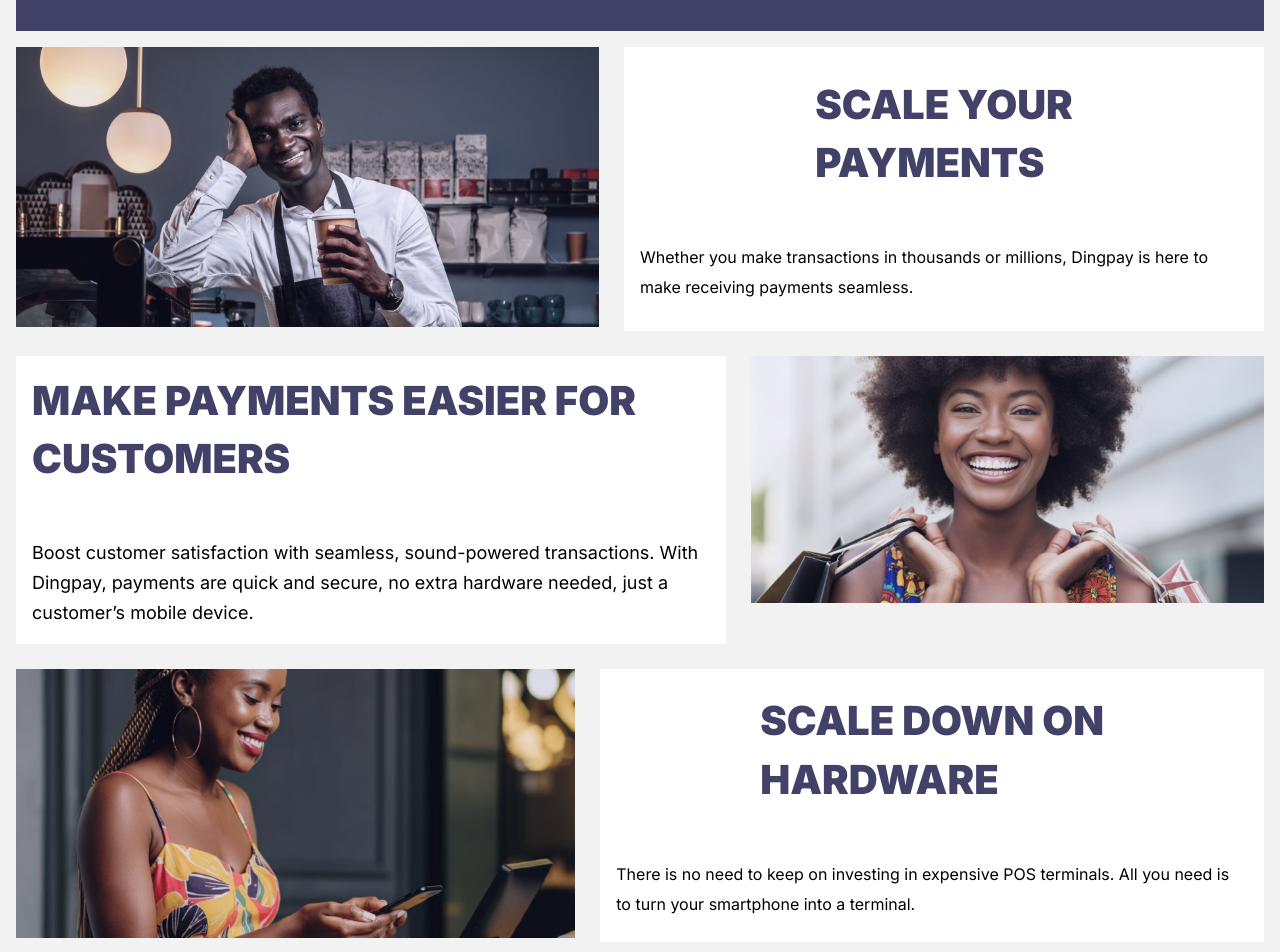
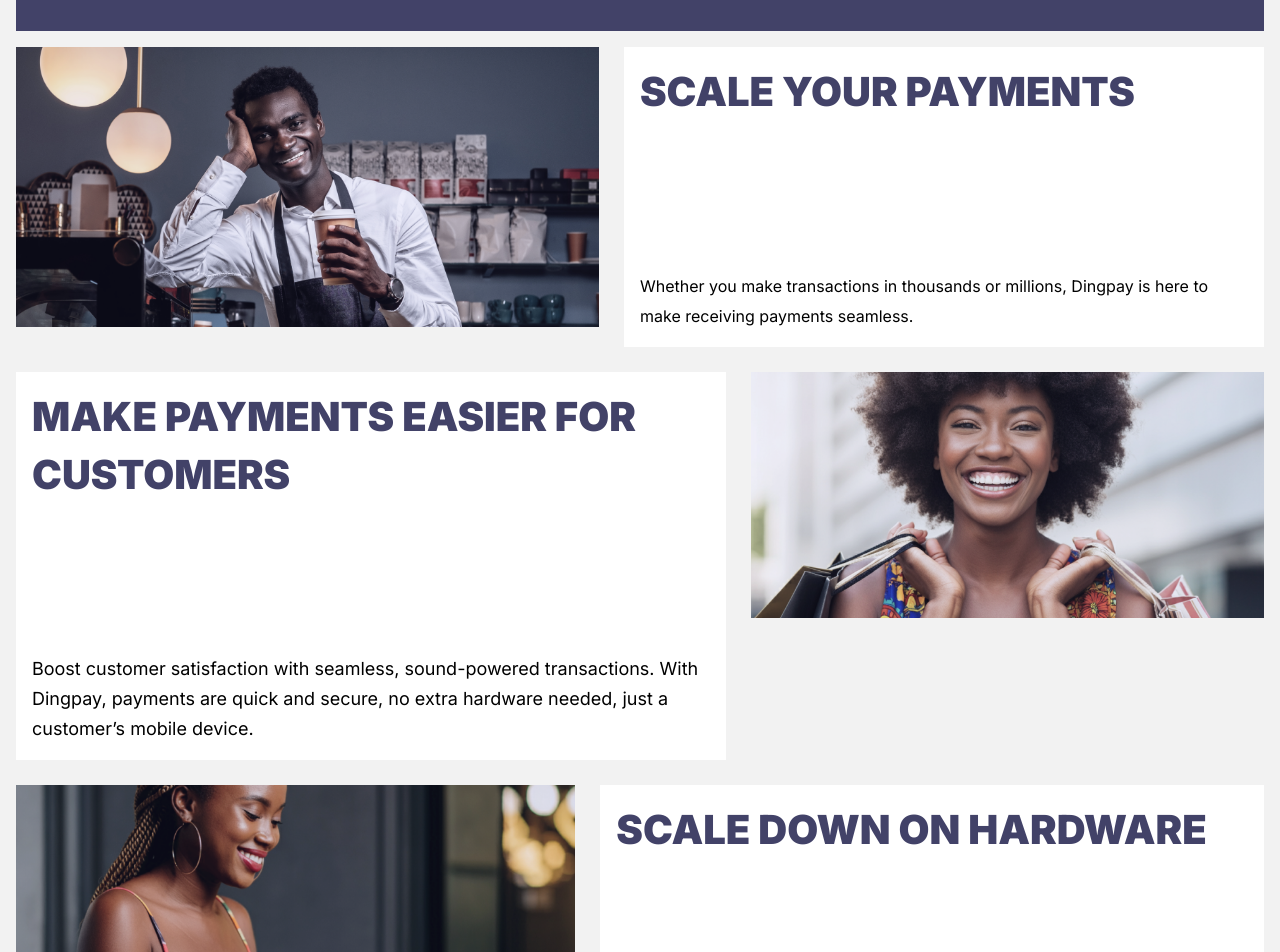
Before and after one commit to oluwatobicode/ding-pay, a React (Vite) app: page /business in a window 1280 px wide. Shown: the part 660-1612 px from the top of the page. Built offline with nearby package versions, Linux system fonts and the light colour scheme.

Commit message:
UI-UPDATE:mini changes

```diff
--- a/src/Ui/bussiness/Features.css
+++ b/src/Ui/bussiness/Features.css
@@ -12,13 +12,6 @@
 .feature-img-s {
   width: 100%;
 }
-
-/* .feature-img-s {
-  /* max-width: 600px;
-
-}
-
-*/
 
 .card-image-left {
   width: 65%;
@@ -60,20 +53,16 @@
   display: block;
 }
 
-.card-text-left-details {
+.card-text-left-details-bussiness {
   display: flex;
   flex-direction: column;
-  gap: 50px;
-  align-items: center;
-  justify-content: center;
+  gap: 150px;
 }
 
-.card-text-right-details {
+.card-text-right-details-bussiness {
   display: flex;
   flex-direction: column;
-  gap: 50px;
-  align-items: center;
-  justify-content: center;
+  gap: 150px;
 }
 
 .card-text-left-business h1 {
@@ -187,6 +176,18 @@
     align-items: unset;
     justify-content: unset;
   }
+
+  .card-text-left-details-bussiness {
+    display: flex;
+    flex-direction: column;
+    gap: 50px;
+  }
+
+  .card-text-right-details-bussiness {
+    display: flex;
+    flex-direction: column;
+    gap: 50px;
+  }
 }
 
 /* phones */
@@ -214,6 +215,18 @@
     font-size: 28px;
     line-height: 31.9px;
   }
+
+  .card-text-left-details-bussiness {
+    display: flex;
+    flex-direction: column;
+    gap: 50px;
+  }
+
+  .card-text-right-details-bussiness {
+    display: flex;
+    flex-direction: column;
+    gap: 50px;
+  }
 }
 
 @media screen and (max-width: 400px) {
@@ -238,6 +251,18 @@
   .card-text-right h1 {
     font-size: 28px;
     line-height: 31.9px;
+  }
+
+  .card-text-left-details-bussiness {
+    display: flex;
+    flex-direction: column;
+    gap: 50px;
+  }
+
+  .card-text-right-details-bussiness {
+    display: flex;
+    flex-direction: column;
+    gap: 50px;
   }
 }
 
@@ -280,4 +305,16 @@
     font-size: 16px;
     line-height: 24px;
   }
+
+  .card-text-left-details-bussiness {
+    display: flex;
+    flex-direction: column;
+    gap: 50px;
+  }
+
+  .card-text-right-details-bussiness {
+    display: flex;
+    flex-direction: column;
+    gap: 50px;
+  }
 }
--- a/src/Ui/bussiness/Features.tsx
+++ b/src/Ui/bussiness/Features.tsx
@@ -13,12 +13,9 @@
               alt="bussiness-one-image"
             />
           </div>
-          <div className="card-text-left">
-            <div className="card-text-left-details">
-              <h1>
-                scale your
-                <span className="card-text-left-bussiness-block">payments</span>
-              </h1>
+          <div className="card-text-left-business">
+            <div className="card-text-left-details-bussiness">
+              <h1>scale your payments</h1>
               <p>
                 Whether you make transactions in thousands or millions, Dingpay
                 is here to make receiving payments seamless.
@@ -29,7 +26,7 @@
 
         <div className="card-right">
           <div className="card-text-right">
-            <div className="card-text-right-details">
+            <div className="card-text-right-details-bussiness">
               <h1>Make payments easier for customers</h1>
               <p>
                 Boost customer satisfaction with seamless, sound-powered
@@ -57,11 +54,8 @@
             />
           </div>
           <div className="card-text-left-business">
-            <div className="card-text-left-details">
-              <h1>
-                Scale down on{" "}
-                <span className="card-text-left-bussiness-block">hardware</span>
-              </h1>
+            <div className="card-text-left-details-bussiness">
+              <h1>Scale down on hardware</h1>
               <p>
                 There is no need to keep on investing in expensive POS
                 terminals. All you need is to turn your smartphone into a
@@ -73,7 +67,7 @@
 
         <div className="card-right">
           <div className="card-text-right">
-            <div className="card-text-right-details">
+            <div className="card-text-right-details-bussiness">
               <h1>Be your own accountant</h1>
               <p>
                 Track your revenue, payments and profits from the comfort of
```
